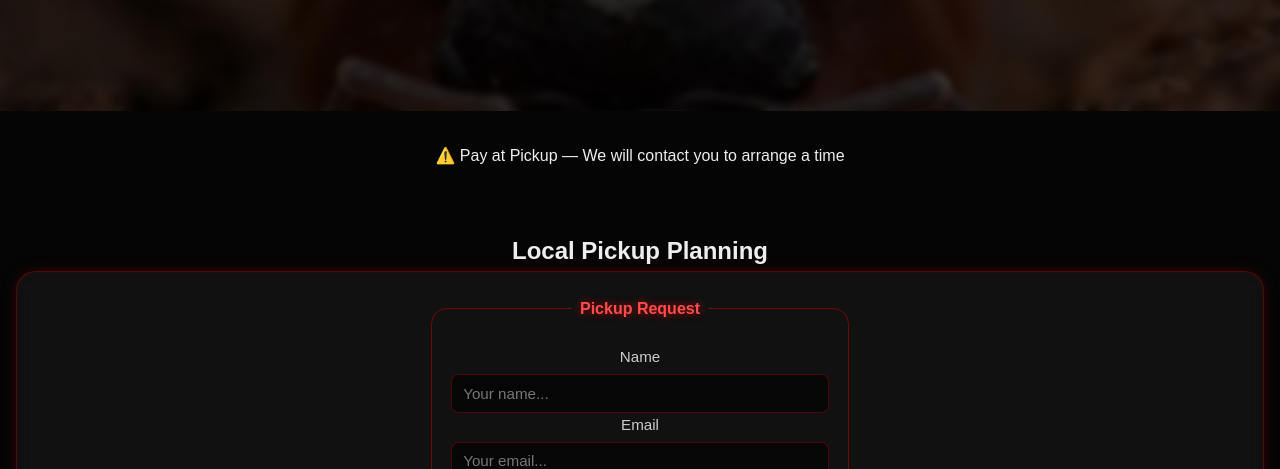
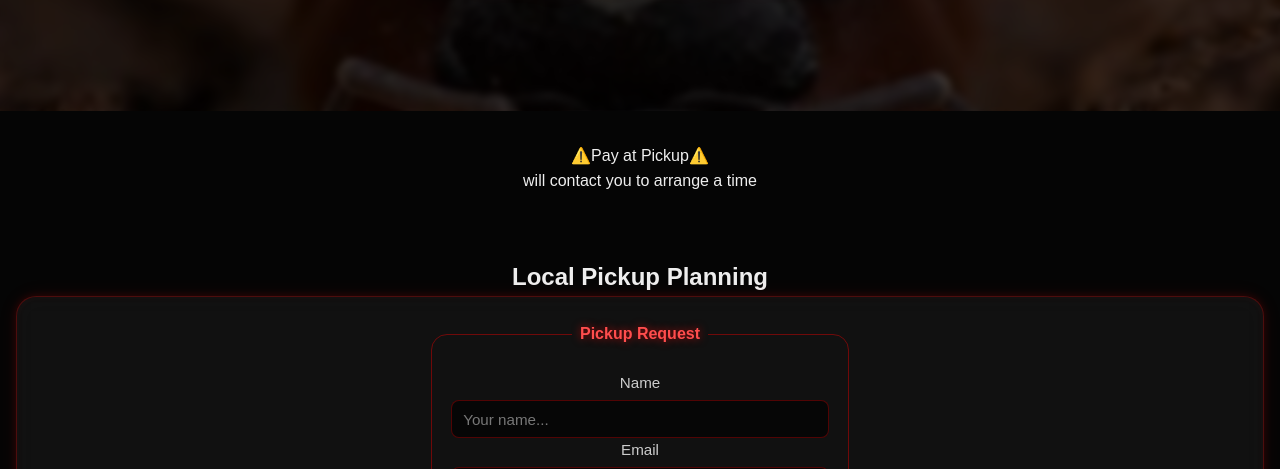
Before and after one commit to 1HauntingMyDreams0/haunts-crawlers, a plain HTML site: page pickup.html in a window 1280 px wide. Shown: the part 331-800 px from the top of the page. Drawn offline with Linux system fonts and the light colour scheme.

Commit message:
Updated site design, forms, and styling

```diff
--- a/pickup.html
+++ b/pickup.html
@@ -75,7 +75,8 @@
         </section>
 
         <section class="pickup-notice">
-            <p>⚠️ Pay at Pickup — We will contact you to arrange a time</p>
+            <p>⚠️Pay at Pickup⚠️</p>
+            <p>will contact you to arrange a time</p>
         </section>
 
         <section>
```
